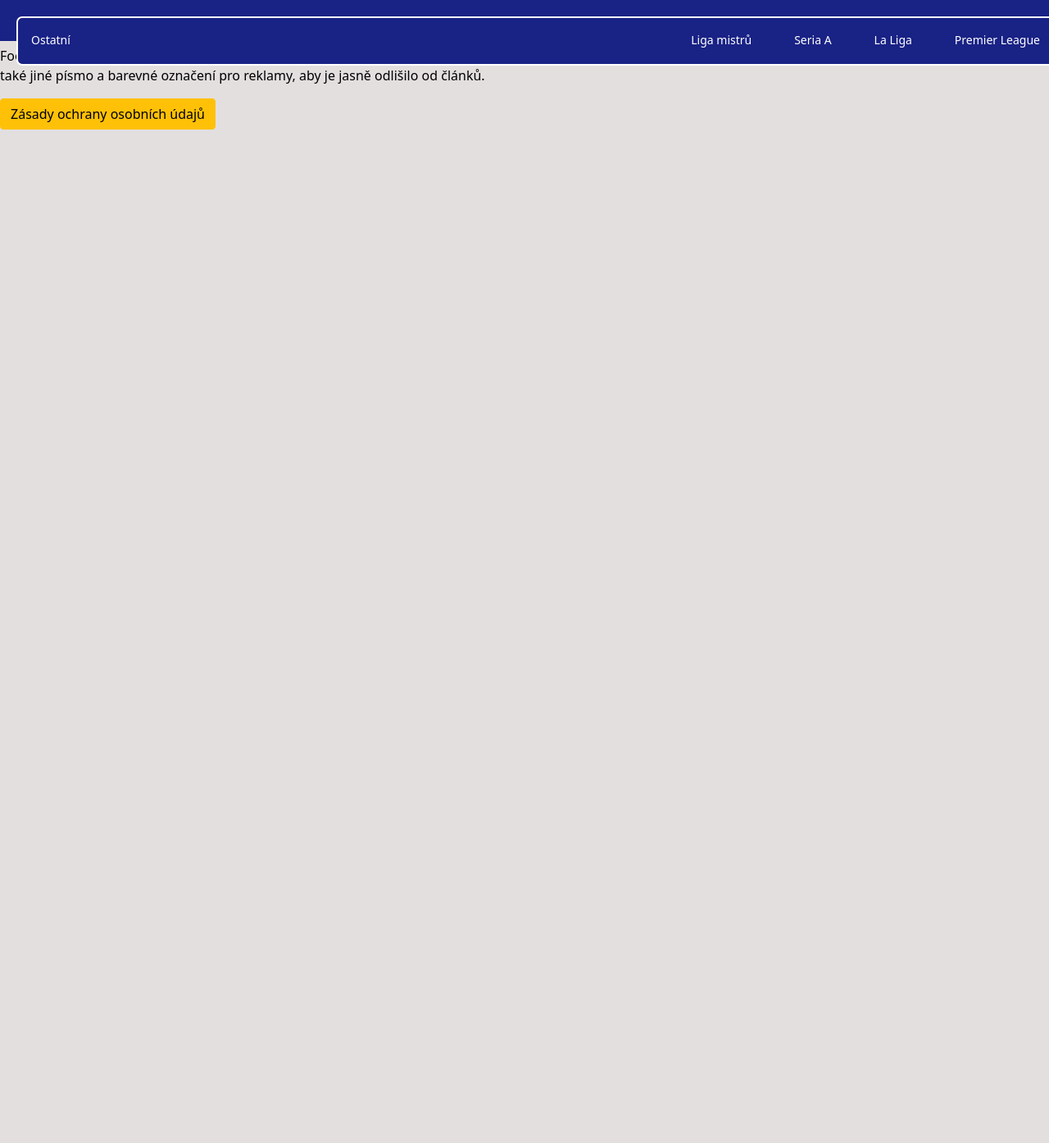
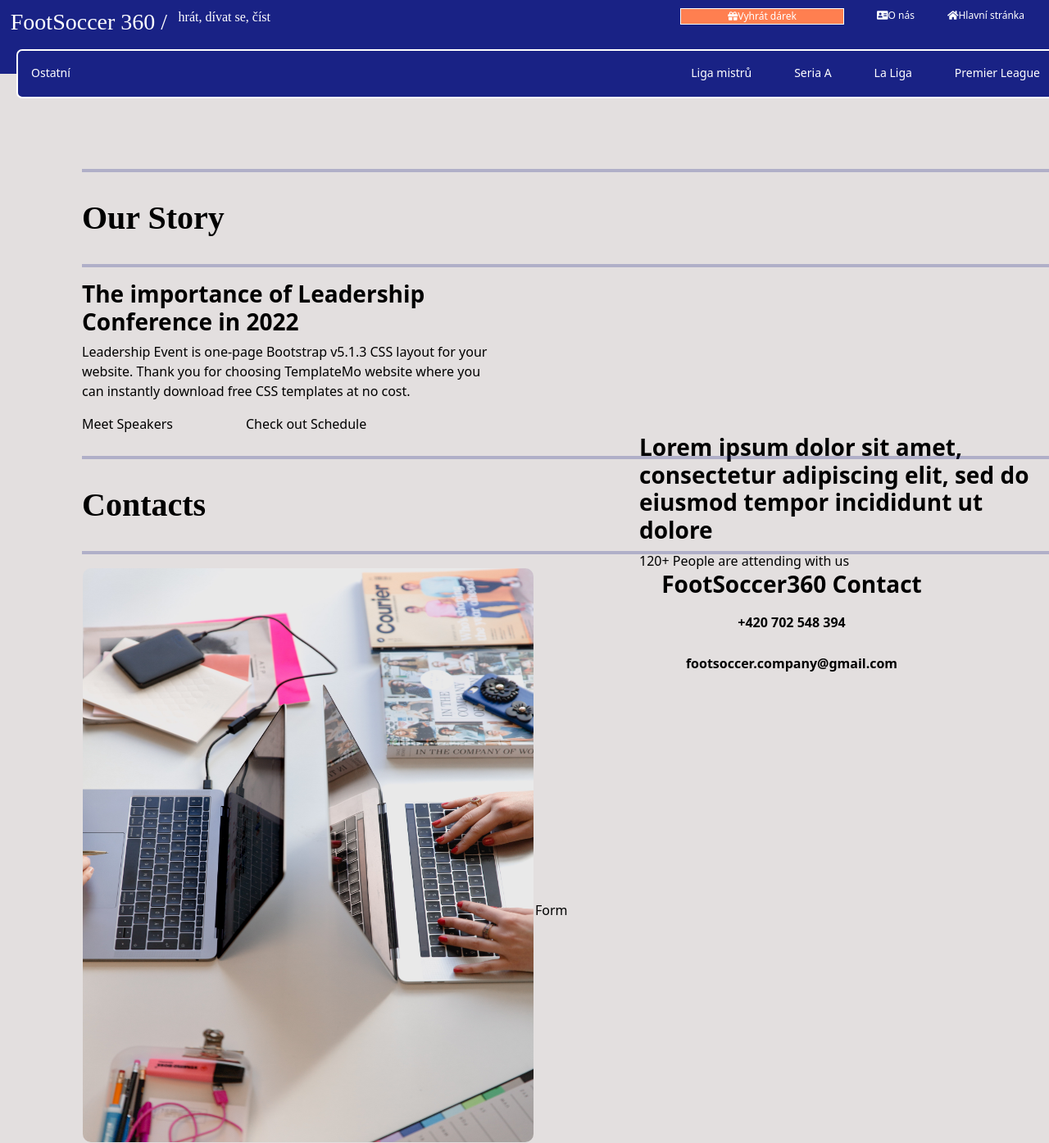
Before and after one commit to nikitach507/DjangoWeb-Footsoccer360, a Django app: page /about in a window 1280 px wide; the page is wider, and only the part inside the window is pictured. Shown: that part at 82% size. Before the commit the page ends 158 px from the top of that part, so only its background shows below. Run offline with Django 4.2, Linux system fonts and the light colour scheme; some libraries are stand-ins or nearby versions.

Commit message:
Changing the about us page

```diff
--- a/footsoccer360/main/static/main/css/main.css
+++ b/footsoccer360/main/static/main/css/main.css
@@ -1,284 +1,186 @@
 body {
-    background: #e3dfdf;
-    width: 100%;
-    color: black;
+    background: #e3dfdf; width: 100%; color: black;
 }
 h3.logo{
-    position: absolute;
-    top: 10px;
-    left: 1%;
-    color: #ffffff;
-    font-family: "Toppan Bunkyu Gothic";
+    position: absolute; top: 10px; left: 1%; color: #ffffff; font-family: "Toppan Bunkyu Gothic";
 }
 p.logo2{
-    position: absolute;
-    top: 9px;
-    left: 17%;
-    color: #ffffff;
-    font-family: "Toppan Bunkyu Gothic";
+    position: absolute; top: 9px; left: 17%; color: #ffffff; font-family: "Toppan Bunkyu Gothic";
 }
 .aside_one{
-    position: absolute;
-    width: 100%;
-    margin-top: -40px;
-    height: 25px;
-    border: none;
-    background: #e3dfdf;
+    position: absolute; width: 100%; margin-top: -40px; height: 25px; border: none; background: #e3dfdf;
 }
 .aside_one ul{
-    background-color: #192285;
-    height: 40px;
-    padding: 0px;
-    margin: 0px;
+    background-color: #192285; height: 40px; padding: 0px; margin: 0px;
 }
 .aside_one ul li {
-    text-align: center;
-    color: white;
-    display: block;
-    float: right;
-    margin-right: 20px;
-    font-size: 12px;
-    padding: 10px;
+    text-align: center; color: white; display: block; float: right; margin-right: 20px; font-size: 12px; padding: 10px;
 }
 .aside_one ul li:hover{
-    background-color: #e3dfdf;
-    color: #192285;
-    height: 100%;
-    text-decoration: none;
+    background-color: #e3dfdf; color: #192285; height: 100%; text-decoration: none;
 }
 .gift_button{
-    background: coral;
-    color: white;
-    border: 1px solid white;
-    font-size: 12px;
-    display: inline-block;
-    width: 200px;
-    padding: 0px;
+    background: coral; color: white; border: 1px solid white; font-size: 12px; display: inline-block; width: 200px; padding: 0px;
 }
 .gift_button:hover{
-    background-color: #e3dfdf;
-    color: #192285;
-    height: 100%;
-    transform: scale(1.05);
-    text-decoration: none;
+    background-color: #e3dfdf; color: #192285; height: 100%; transform: scale(1.05); text-decoration: none;
 }
 .aside_one ul li.li_button:hover{
-    background-color: #192285;
-    color: #192285;
-    height: 100%;
-    text-decoration: none;
+    background-color: #192285; color: #192285; height: 100%; text-decoration: none;
 }
 .aside_two{
-    position: absolute;
-    float: top;
-    background: #192285;
-    height: 50px;
-    width: 1440px;
-    padding: 20px;
-    color: white;
+    position: absolute; float: top; background: #192285; height: 50px; width: 1440px; padding: 20px; color: white;
 }
 .aside_two ul{
-    list-style: none;
-    background-color: #192285;
-    width: 100%;
-    height: 60px;
-    border: 2px solid white;
-    padding: 0px;
-    border-radius: 7px;
+    list-style: none; background-color: #192285; width: 100%; height: 60px; border: 2px solid white; padding: 0px; border-radius: 7px;
 }
 .aside_two ul li {
-    color: white;
-    text-align: center;
-    display: block;
-    float: right;
-    margin-right: 20px;
-    font-size: 14px;
-    padding: 16px;
+    color: white; text-align: center; display: block; float: right; margin-right: 20px; font-size: 14px; padding: 16px;
 }
 .aside_two ul li:hover{
-    background-color: #e3dfdf;
-    color: #192285;
-    height: 100%;
-    transform: scale(1.05);
-    text-decoration: none;
+    background-color: #e3dfdf; color: #192285; height: 100%; transform: scale(1.05); text-decoration: none;
 }
 .aside_two ul a{
-    color: white;
-    text-decoration: none;
+    color: white; text-decoration: none;
 }
 .aside_two ul a:hover{
-    background-color: #e3dfdf;
-    color: #192285;
-    transform: scale(1.05);
-    text-decoration: none;
+    background-color: #e3dfdf; color: #192285; transform: scale(1.05); text-decoration: none;
 }
 .sub_menu_two{
     display: none;
 }
 .aside_two ul li:hover .sub_menu_two{
-    display: block;
-    position: absolute;
-    background: #192285;
-    border-radius: 8px;
-    text-align: center;
-    margin-top: 15px;
-    margin-left: -15px;
+    display: block; position: absolute; background: #192285; border-radius: 8px; text-align: center; margin-top: 15px;margin-left: -15px;
 }
 .aside_two ul li:hover .sub_menu_two ul{
-    background: #192285;
-    border: 0;
+    background: #192285; border: 0;
 }
 .aside_two ul li:hover .sub_menu_two ul li{
-    width: 175px;
-    padding: 20px;
-    border-bottom: 1px dotted white;
-    background: transparent;
-    border-radius: 0;
-    text-align: left;
+    width: 175px; padding: 20px; border-bottom: 1px dotted white; background: transparent; border-radius: 0; text-align: left;
 }
 .aside_two ul li:hover .sub_menu_two ul li:last-child{
     border-bottom: none;
 }
 .aside_two ul li:hover .sub_menu_two ul li a{
-    color: white;
-    background: #192285;
-    font-size: 12px;
+    color: white; background: #192285; font-size: 12px;
 }
 .aside_two ul li:hover .sub_menu_two ul li a:hover{
-    color: #192285;
-    background: #e3dfdf;
-    display: block;
-    transform: scale(1.05);
+    color: #192285; background: #e3dfdf; display: block; transform: scale(1.05);
 }
 .for_category{
-    color: black;
-    margin-top: 40px;
-    margin-left: 50px;
-    width: 100%;
+    color: black; margin-top: 40px; margin-left: 50px; width: 100%;
 }
 .img_category{
-    width: 1440px;
-    overflow: hidden;
-    margin-top: 50px;
-    margin-left: -50px;
+    width: 1440px; overflow: hidden; margin-top: 50px; margin-left: -50px;
 }
 .bgform_for_category{
-    position: absolute;
-    background: #192285;
-    width: 1440px;
-    border: 3px solid #f1f1f1;
-    opacity: 0.8;
-    align-items: center;
-    margin-left: -50px;
-    top: 46%;
+    position: absolute; background: #192285; width: 1440px; border: 3px solid #f1f1f1; opacity: 0.8; align-items: center; margin-left: -50px; top: 46%;
 }
 .header_for_category {
-    font-size: 50px;
-    color: white;
-    line-height: 1.9;
-    text-align: center;
+    font-size: 50px; color: white; line-height: 1.9; text-align: center;
 }
 .text_for_category {
-    text-align: center;
-    color: white;
+    text-align: center; color: white;
 }
 .allnews_category{
-    border: 2px solid white;
-    width: 1050px;
+    border: 2px solid white; width: 1050px;
 }
 .news_category{
-    float: left;
-    border: 2px solid white;
-    width: 1000px;
-    height: 150px;
-    margin: 20px;
-    text-align: left;
+    float: left; border: 2px solid white; width: 1000px; height: 150px; margin: 20px; text-align: left;
 }
 .extra_category{
-    border: 2px solid white;
-    width: 300px;
+    border: 2px solid white; width: 300px;
 }
 .newsextra_category{
-    float: left;
-    border: 2px solid white;
-    width: 250px;
-    height: 100px;
-    margin: 20px;
-    text-align: center;
+    float: left; border: 2px solid white; width: 250px; height: 100px; margin: 20px; text-align: center;
 }
 .home_page {
-    float: top;
-    margin-top: 40px;
+    float: top; margin-top: 40px;
 }
 .home_page h3{
-    line-height: 4;
-    margin-left: 20px;
+    line-height: 4; margin-left: 20px;
 }
 .home_table_news{
-    float: left;
-    width: 20%;
-    height: 150px;
-    margin-left: 20px;
-    margin-top: 100px;
-    text-align: left;
+    float: left; width: 20%; height: 150px; margin-left: 20px; margin-top: 100px; text-align: left;
 }
 .home_img1_news{
-    border-radius: 10px;
-    width: 900px;
-    height: 500px;
+    border-radius: 10px; width: 900px; height: 500px;
 }
 .home_img2_news{
-    border-radius: 15px;
-    width: 500px;
-    height: 250px;
+    border-radius: 15px; width: 500px; height: 250px;
 }
 .home_img3_news{
-    border-radius: 15px;
-    width: 500px;
-    height: 250px;
+    border-radius: 15px; width: 500px; height: 250px;
 }
 .alert-danger{
-    float: left;
-    width: 22%;
-    height: 350px;
-    margin: 20px;
-    text-align: left;
+    float: left; width: 22%; height: 350px; margin: 20px; text-align: left;
 }
 .gift_table{
-    border: 1px solid white;
-    float: left;
-    width: 20%;
-    height: 150px;
-    margin: 20px;
-    text-align: left;
+    border: 1px solid white; float: left; width: 20%; height: 150px; margin: 20px; text-align: left;
 }
 form {
-    float: top;
-    margin: 10%;
-    width: 80%;
-    margin-top: 50px;
+    float: top; margin: 10%; width: 80%; margin-top: 50px;
 }
 .gift_page{
-    float: top;
-    margin-top: 40px;
+    float: top; margin-top: 40px;
 }
 .gift_page h1{
-    position: absolute;
-    float: top;
-    margin-top: 100px;
-    margin-left: 570px;
+    position: absolute; float: top; margin-top: 100px; margin-left: 570px;
 }
 .gift_page p{
-    position: absolute;
-    float: top;
-    width: 700px;
-    margin-left: 370px;
-    text-align: center;
-    margin-top: 200px;
+    position: absolute; float: top; width: 700px; margin-left: 370px; text-align: center; margin-top: 200px;
 }
 .form_for_gift{
-    position: absolute;
-    float: top;
-    text-align: center;
-    margin-top: 300px;
+    position: absolute; float: top; text-align: center;margin-top: 300px;
 }
+.about_page{
+    float: top; margin-top: 40px;
+}
+.about_page hr{
+    color: #192285; height: 4px;
+}
+.about_our{
+    position:absolute; margin-top: 150px; margin-left: 100px;
+}
+.about_h1{
+    line-height: 2; font-family: 'Vollkorn', bold; font-weight: 900;
+}
+.about_our_block1{
+    float: left; width: 500px;
+}
+.about_our_block1 h3{
+    width: 500px; float:left; font-weight: 900;
+}
+.about_our_block1 p{
+    width: 500px; font-weight: 100;
+}
+.about_our_block1 a{
+    width: 200px; float:left;
+}
+.about_our_block2{
+    float: right; width: 500px; margin-left: 200px;
+}
+.about_our_block2 h3{
+    width: 500px; float:right; font-weight: 900;
+}
+.about_our_block2 p{
+    width: 500px; font-weight: 100;
+}
+.about_contact{
+    position:absolute; margin-top: 500px; margin-left: 100px;
+}
+.about_table_contact{
+    border: 0px solid black;
+}
+.about_img_contact{
+    border-radius: 10px; width: 550px; height: 700px;
+}
+.about_table_td{
+    width: 690px; text-align: center; height: 50px;
+}
+.about_table_td h3{
+    font-weight: 900;
+}
+.about_table_td p{
+    font-weight: 900;
+}
--- a/footsoccer360/main/templates/main/about.html
+++ b/footsoccer360/main/templates/main/about.html
@@ -1,13 +1,70 @@
 {% extends 'main/layout.html' %}
 
 {% block title %}O nás{% endblock %}
+{% load static %}
+{% block content %}
+    <div class="about_page">
+        <section class="about_our">
+            <div>
+                <div >
+                    <div>
+                        <hr>
+                        <h1 class="about_h1">Our Story</h1>
+                        <hr>
+                    </div>
 
-{% block content %}
-<div class="features">
-     <h1>O nás</h1>
-     <p>Footsoccer360 jsou vlámské noviny, které pokrývají sport.
-         Jeho webová stránka kombinuje výraznou typografii s vysoce kvalitními obrázky pro maximální čitelnost.
-         Používá také jiné písmo a barevné označení pro reklamy, aby je jasně odlišilo od článků. </p>
-     <button class="btn btn-warning">Zásady ochrany osobních údajů</button>
- </div>
+                    <div class="about_our_block1">
+                        <h3>The importance of Leadership Conference in 2022</h3>
+
+                        <p>Leadership Event is one-page Bootstrap v5.1.3 CSS layout for your website. Thank you for choosing TemplateMo website where you can instantly download free CSS templates at no cost.</p>
+
+                        <a>Meet Speakers</a>
+
+                        <a>Check out Schedule</a>
+                    </div>
+
+                    <div class="about_our_block2" >
+                        <h3>Lorem ipsum dolor sit amet, consectetur adipiscing elit, sed do eiusmod tempor incididunt ut dolore</h3>
+                        <p>120+ People are attending with us</p>
+                    </div>
+                </div>
+            </div>
+        </section>
+        <section class="about_contact">
+            <div>
+                <hr>
+                <h1 class="about_h1">Contacts</h1>
+                <hr>
+            </div>
+            <div>
+                <table class="about_table_contact">
+                    <tr>
+                        <td rowspan="5">
+                            <img class="about_img_contact" src="{% static 'main/img/contact us.jpg' %}" alt="contact" >
+                        </td>
+                    </tr>
+                    <tr>
+                        <td class="about_table_td">
+                            <h3>FootSoccer360 Contact</h3>
+                        </td>
+                    </tr>
+                    <tr>
+                        <td class="about_table_td">
+                            <p>+420 702 548 394</p>
+                        </td>
+                    </tr>
+                    <tr>
+                        <td class="about_table_td">
+                            <p>footsoccer.company@gmail.com</p>
+                        </td>
+                    </tr>
+                    <tr>
+                        <td>
+                            <p>Form</p>
+                        </td>
+                    </tr>
+                </table>
+            </div>
+        </section>
+    </div>
 {% endblock %}
```
Also changed, not shown: footsoccer360/main/static/main/img/contact us.jpg (added), 1 other file.
